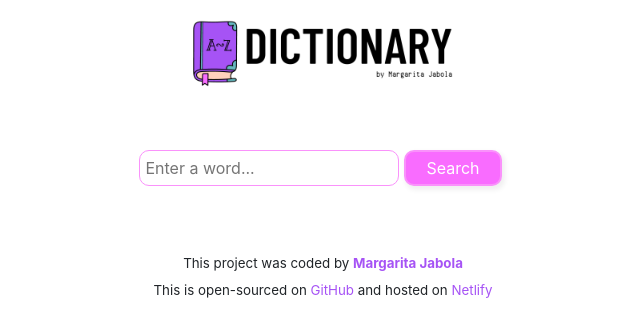
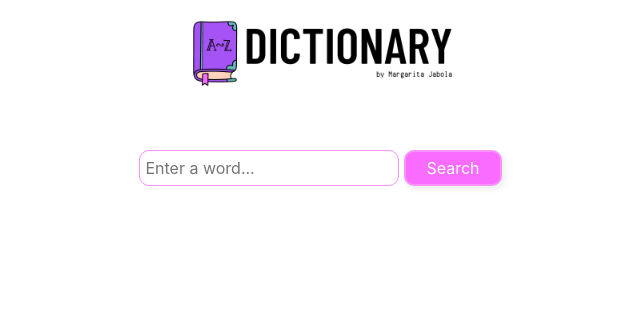
Before and after one commit to mjabola/dictionary-app, a React (Create React App) app: page / in a window 1280 px wide. Shown: the top 336 px of the page, without its empty margins (317-957 px from the left). Built offline with nearby package versions, Linux system fonts and the light colour scheme.

Commit message:
Revert "footer added"
This reverts commit 08ff5f58b627cbf800861d86787750cd5b9197f4.

```diff
--- a/src/App.css
+++ b/src/App.css
@@ -19,16 +19,6 @@ border-radius: 10px;
   text-decoration: none;
   box-shadow: 2px 3px 5px 1px #f0f0f0;
 }
-
-a {
-  color: var(--primary-purple);
-  text-decoration: none;
-}
-
-a:hover {
-  color: var(--secondary-purple);
-}
-
 .App-logo {
   max-width: 300px;
   display: block;
@@ -45,10 +35,3 @@ margin: 0 auto;
   border: 0.5px solid var(--secondary-pink);
 padding: 5px;
 }
-
-.bottom-container {
-  font-size: 10pt;
-  text-align: center;
-  line-height: 20pt;
-  padding: 14px 16px;
-}
--- a/src/App.js
+++ b/src/App.js
@@ -6,8 +6,7 @@ import './App.css';
 
 function App() {
   return (
-    <div className="App">
-      <div className="container">
+    <div className="App container">
       <header className="App-header">
         <img src={logo} className="App-logo img-fluid" alt="logo" />
       </header>
@@ -15,20 +14,6 @@ function App() {
         <Dictionary />
       </main>
     </div>
-      <div className="bottom-container">
-        This project was coded by{" "}
-        <strong>
-          <a href="https://www.linkedin.com/in/margarita-jabola/ ">
-            Margarita Jabola
-          </a>
-        </strong>
-        <br />
-        This is open-sourced on{" "}
-        <a href="https://github.com/mjabola/dictionary-app">GitHub</a> and
-        hosted on{" "}
-        <a href="https://resplendent-dodol-db0f86.netlify.app/">Netlify</a>
-      </div>
-    </div>
   );
 }
 
```
Lines whose indentation alone changed are shown as unchanged.
